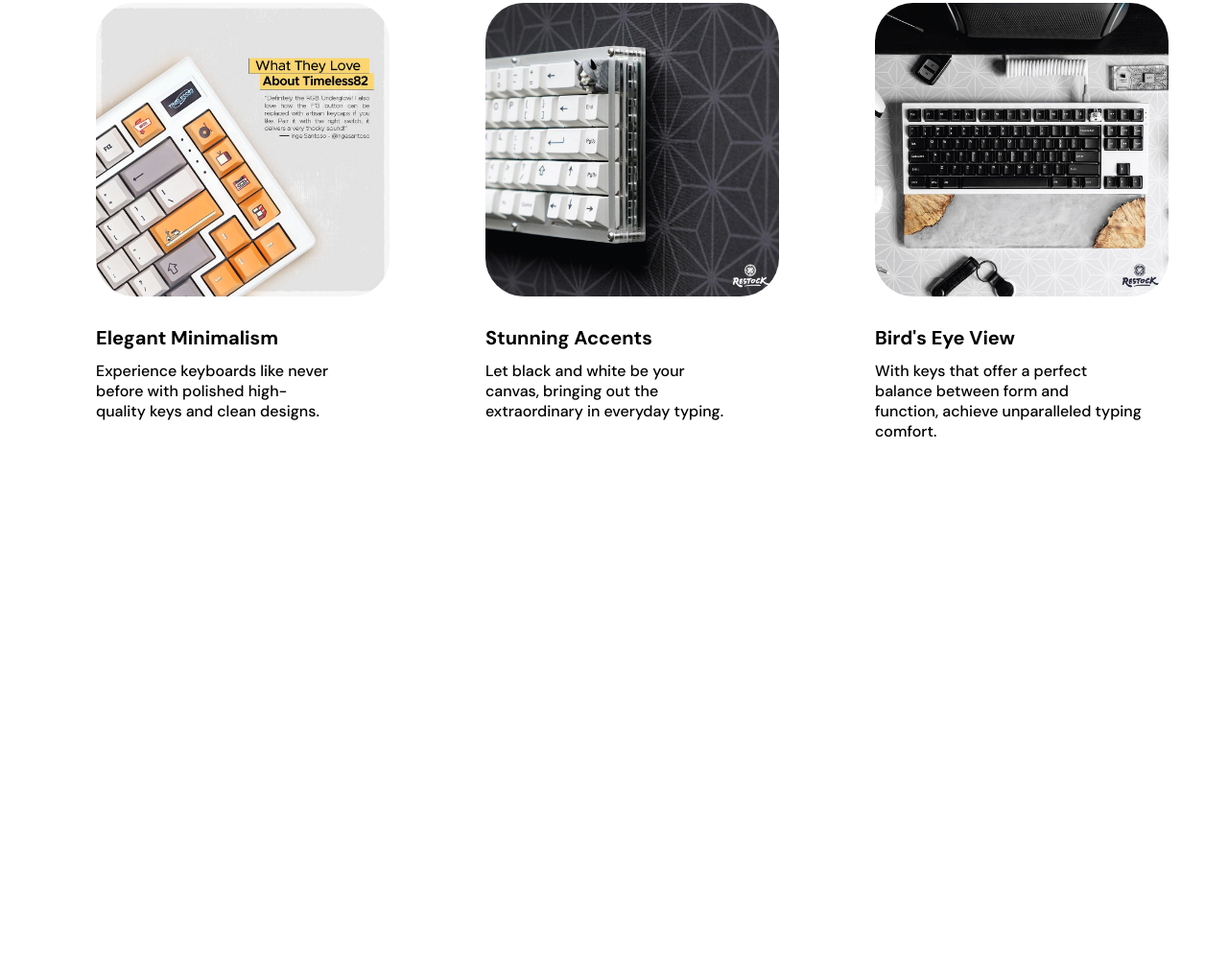
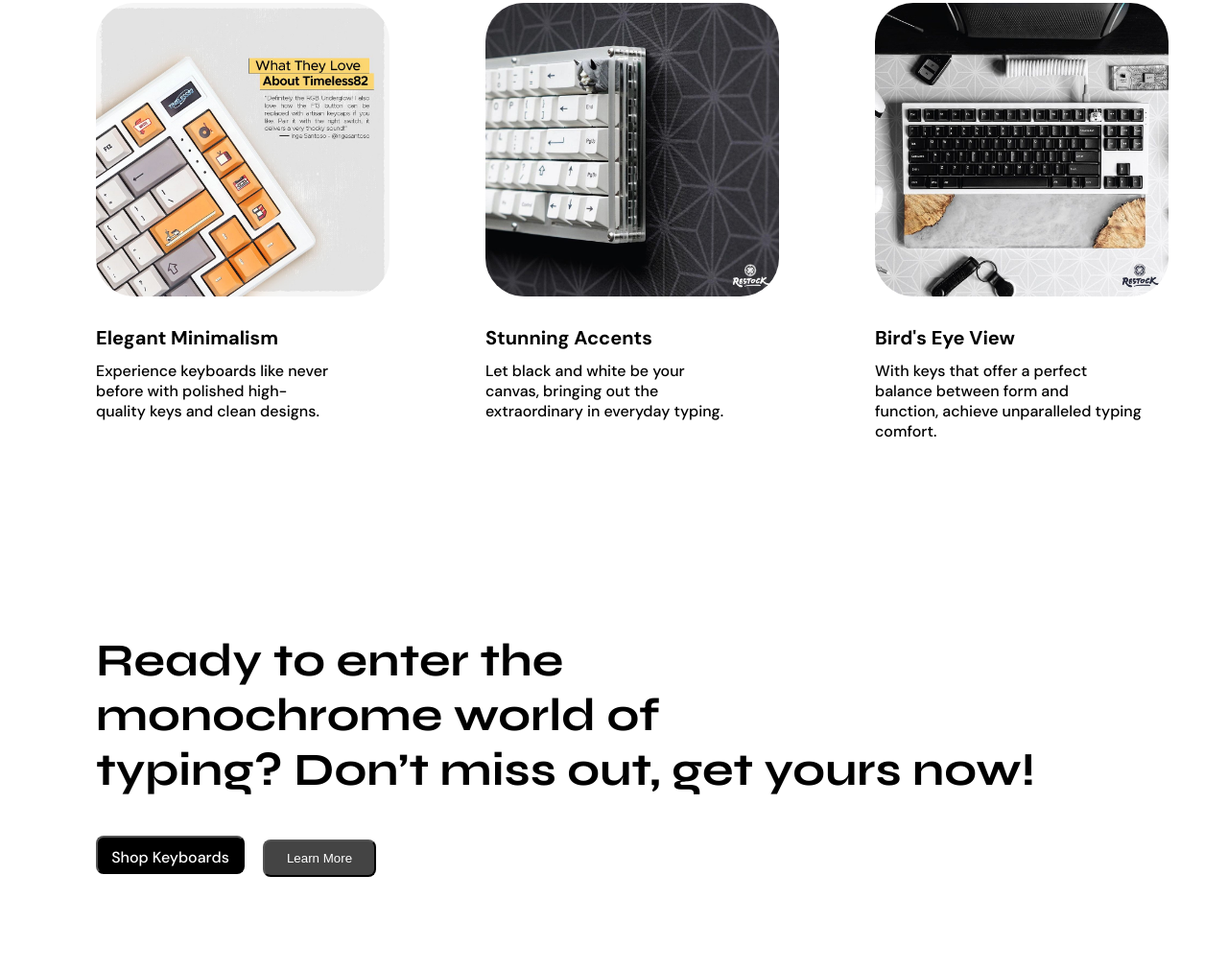
Before and after one commit to xxbatokxx/SUBMISSION-DICODING, a plain HTML site: page index.html in a window 1280 px wide. Shown: the part 1531-2542 px from the top of the page at 96% size. Before the commit the page ends 1991 px from the top, so only its background shows below. Drawn offline with Linux system fonts and the light colour scheme.

Commit message:
created content action to user

```diff
--- a/css/style.css
+++ b/css/style.css
@@ -92,6 +92,39 @@ article .desc{
 
 .container{
     display: flex;
+    margin-right: 100px;
+}
+
+.content-action .title{
+    margin-top: 200px;
+    font-family: 'Syne', sans-serif;
+    margin-left: 100px;
+    font-size: 48px;
+}
+
+
+
+.btn-primary{
+    padding: 10px;
+    margin-left: 100px;
+    margin-top: 40px;
+    width: 155px;
+    height: 40px;
+    border-radius: 8px;
+    background-color: #000000;
+    color: #FFFFFF;
+    margin-bottom: 100px;
+    font-size: 16px;
+    font-family: 'DM Sans', sans-serif;
+}
+
+.btn-secondary{
+    width: 118px;
+    height: 39px;
+    border-radius: 8px;
+    margin-left: 15px;
+    background-color: #444444;
+    color: #FFFFFF;
 }
 
 
--- a/index.html
+++ b/index.html
@@ -92,6 +92,18 @@
                 </div>
             </div>
         </article>
+
+        <div class="content-action">
+            <div class="container-action">
+                <h1 class="title">
+                    Ready to enter the <br>
+                    monochrome world of<br>
+                    typing? Don’t miss out, get yours now!
+                </h1>
+                <button class="btn-primary">Shop Keyboards</button>
+                <button class="btn-secondary">Learn More</button>
+            </div>
+        </div>
     </main>
   </body>
 </html>
```
